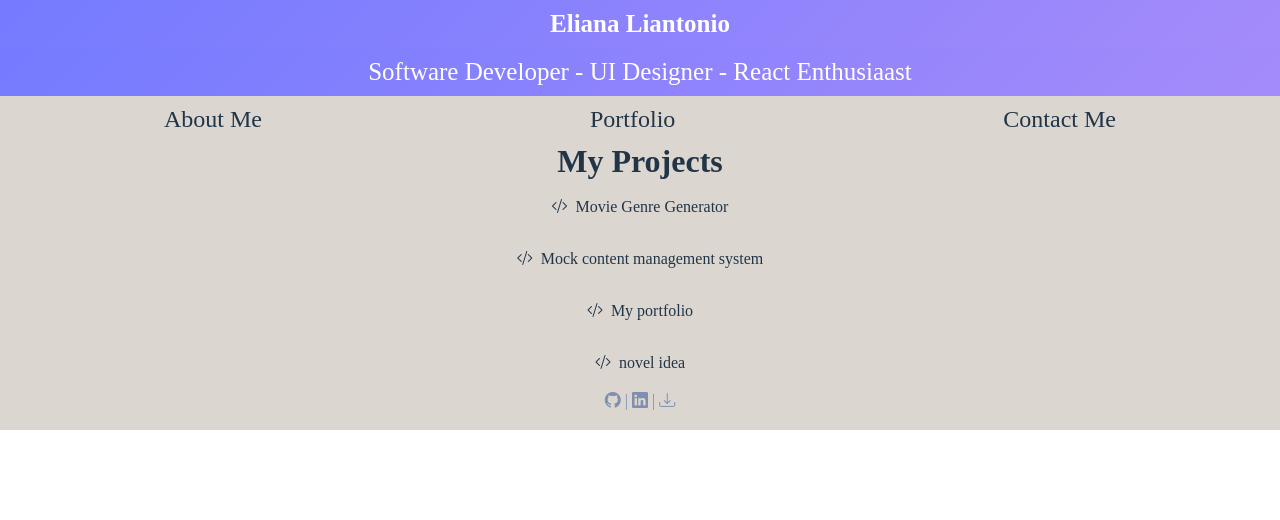
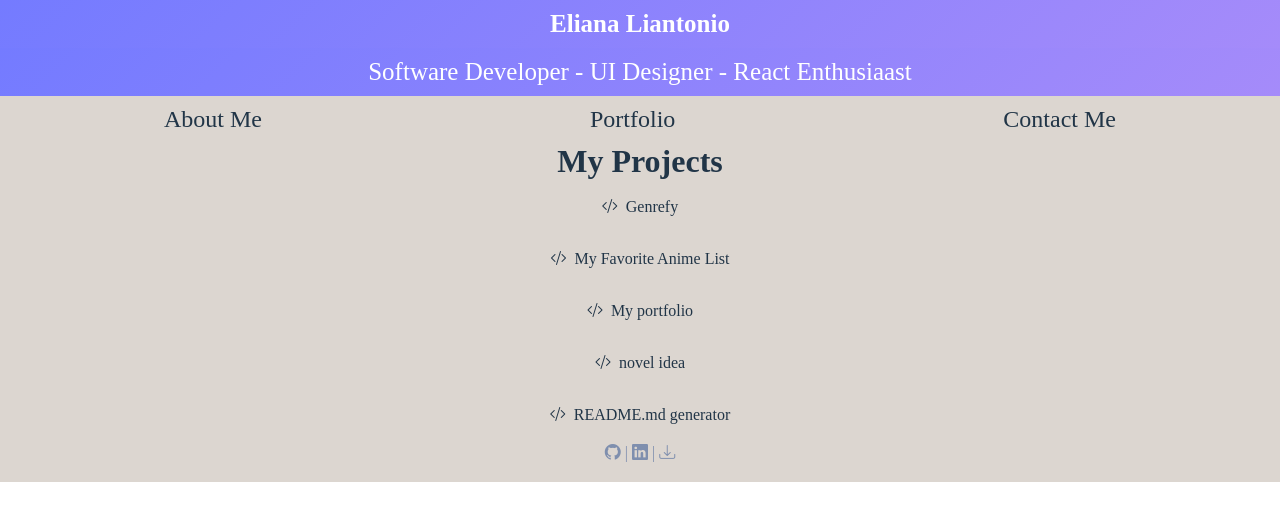
Before and after one commit to ElianaScript/eliana-portfolio, a React (Vite) app: page /portfolio in a window 1280 px wide. Shown: the top 520 px of the page. Built offline with nearby package versions, Linux system fonts and the light colour scheme.

Commit message:
added new projects to portfolio tab

```diff
--- a/src/pages/portfolio.jsx
+++ b/src/pages/portfolio.jsx
@@ -4,12 +4,12 @@ import '../index.css'
 
 const projects = [
     {
-        name: 'Movie Genre Generator',
-        link: "https://github.com/ElianaScript/firstproject1",
+        name: 'Genrefy',
+        link: "https://elianascript.github.io/firstproject1/",
     },
     {
-        name: 'Mock content management system',
-        link: "https://github.com/ElianaScript/CMS-cli",
+        name: 'My Favorite Anime List',
+        link: "https://elianascript.github.io/VueTest/",
     },
     {
         name: 'My portfolio',
@@ -19,6 +19,10 @@ const projects = [
         name: 'novel idea',
         link: "https://book-rec-app.onrender.com/",
     },
+    {
+        name: 'README.md generator',
+        link: "https://github.com/ElianaScript/readme-generator-nodejs"
+    }
 ]
 
 
```
